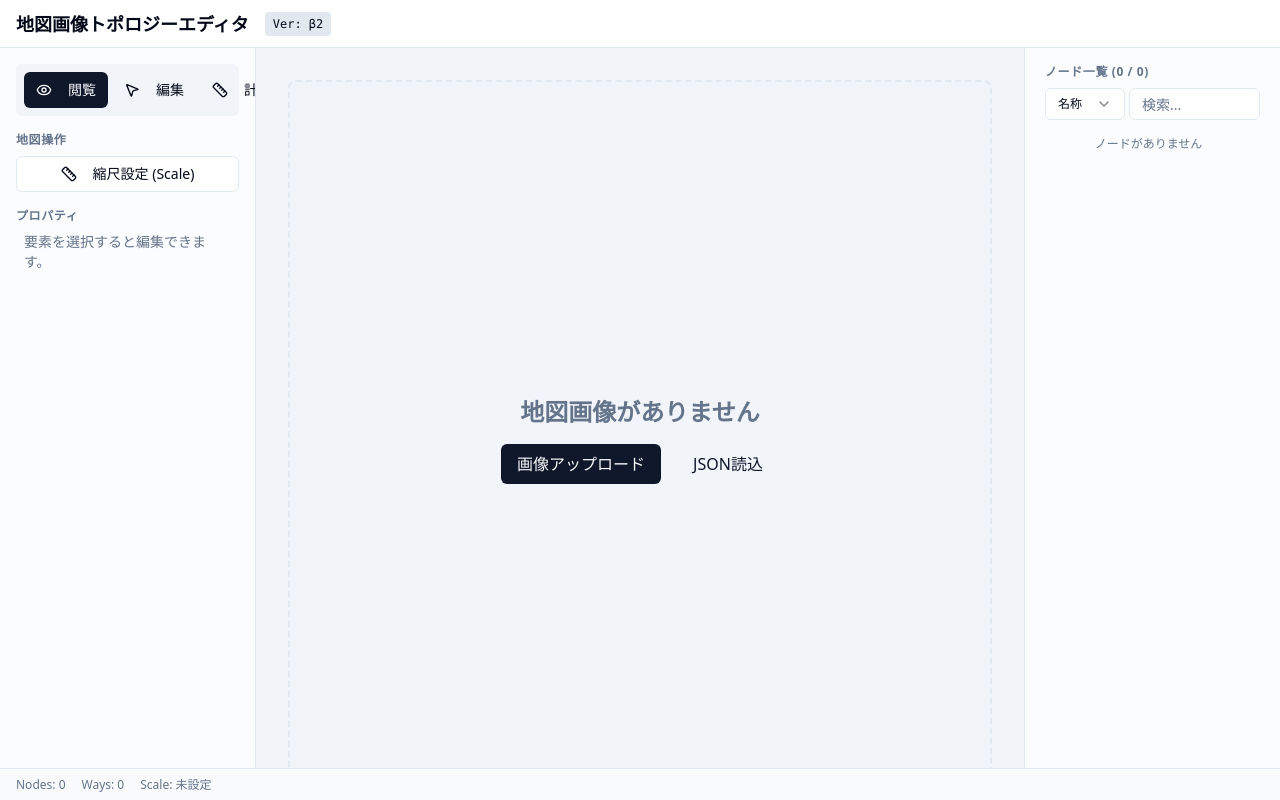
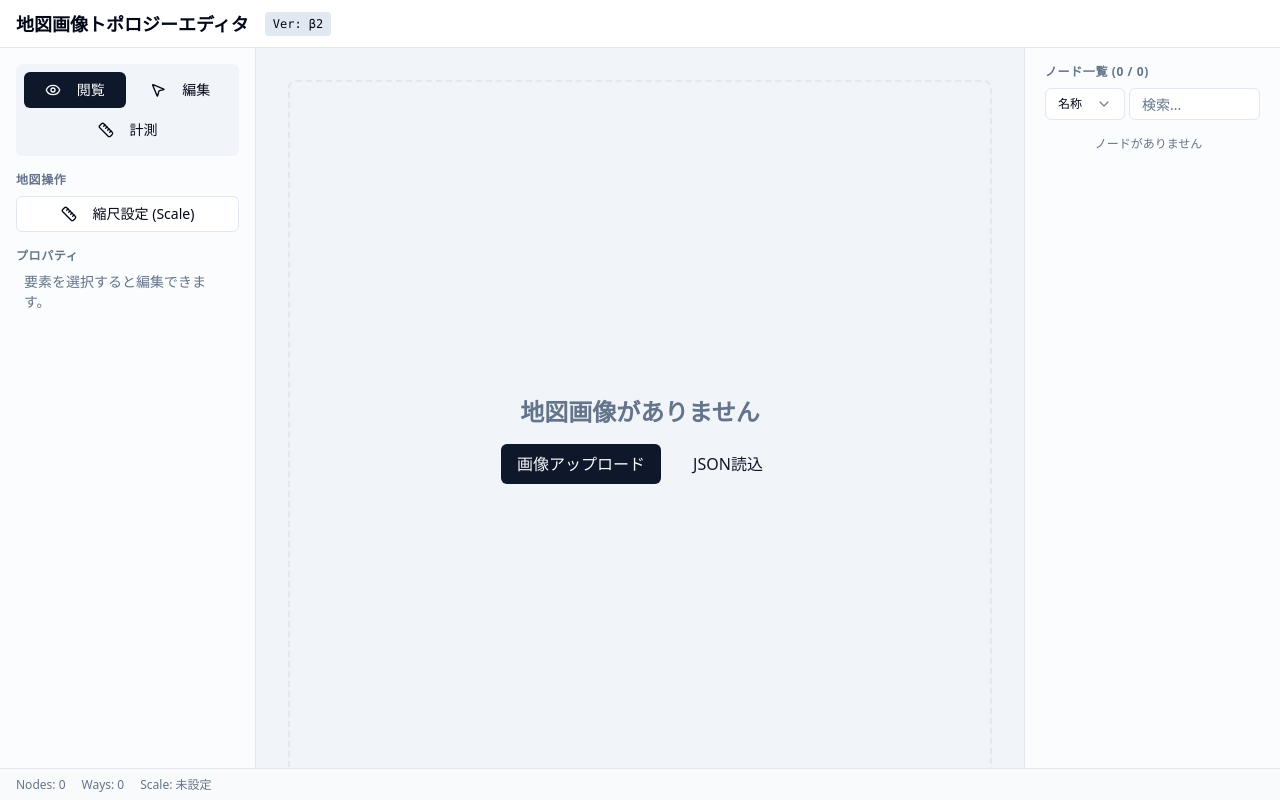
Before and after one commit to Yasabihhagure/MapTopologyEditor, a React (Vite) app: page / in a window 1280 px wide. Built offline with nearby package versions, Linux system fonts and the light colour scheme.

Commit message:
fix: ツールバーのレイアウト崩れと計測モードの不具合を修正

```diff
--- a/src/components/Editor/ModeSwitcher.tsx
+++ b/src/components/Editor/ModeSwitcher.tsx
@@ -7,7 +7,8 @@ export const ModeSwitcher: React.FC = () => {
     const { mode, setMode } = useMapStore();
 
     return (
-        <div className="flex gap-1 p-2 bg-muted rounded-md mb-4 bg-slate-100 dark:bg-slate-800">
+        <div className="flex flex-col gap-1 p-2 bg-muted rounded-md mb-4 bg-slate-100 dark:bg-slate-800">
+            <div className="flex gap-1">
                 <Button
                     variant={mode === 'view' ? 'default' : 'ghost'}
                     size="sm"
@@ -26,10 +27,11 @@ export const ModeSwitcher: React.FC = () => {
                     <MousePointer2 className="w-4 h-4 mr-2" />
                     編集
                 </Button>
+            </div>
             <Button
                 variant={mode === 'measure' ? 'default' : 'ghost'}
                 size="sm"
-                className="flex-1"
+                className="w-full"
                 onClick={() => setMode('measure')}
             >
                 <Ruler className="w-4 h-4 mr-2" />
--- a/src/components/MapCanvas/DistanceMeasurer.tsx
+++ b/src/components/MapCanvas/DistanceMeasurer.tsx
@@ -64,7 +64,7 @@ export const DistanceMeasurer: React.FC = () => {
 
     return (
         <div
-            className="absolute inset-0 z-50 cursor-crosshair"
+            className="absolute inset-0 z-50 cursor-crosshair pointer-events-auto"
             onMouseMove={handleMouseMove}
             onClick={handleClick}
         >
```
Lines whose indentation alone changed are shown as unchanged.
